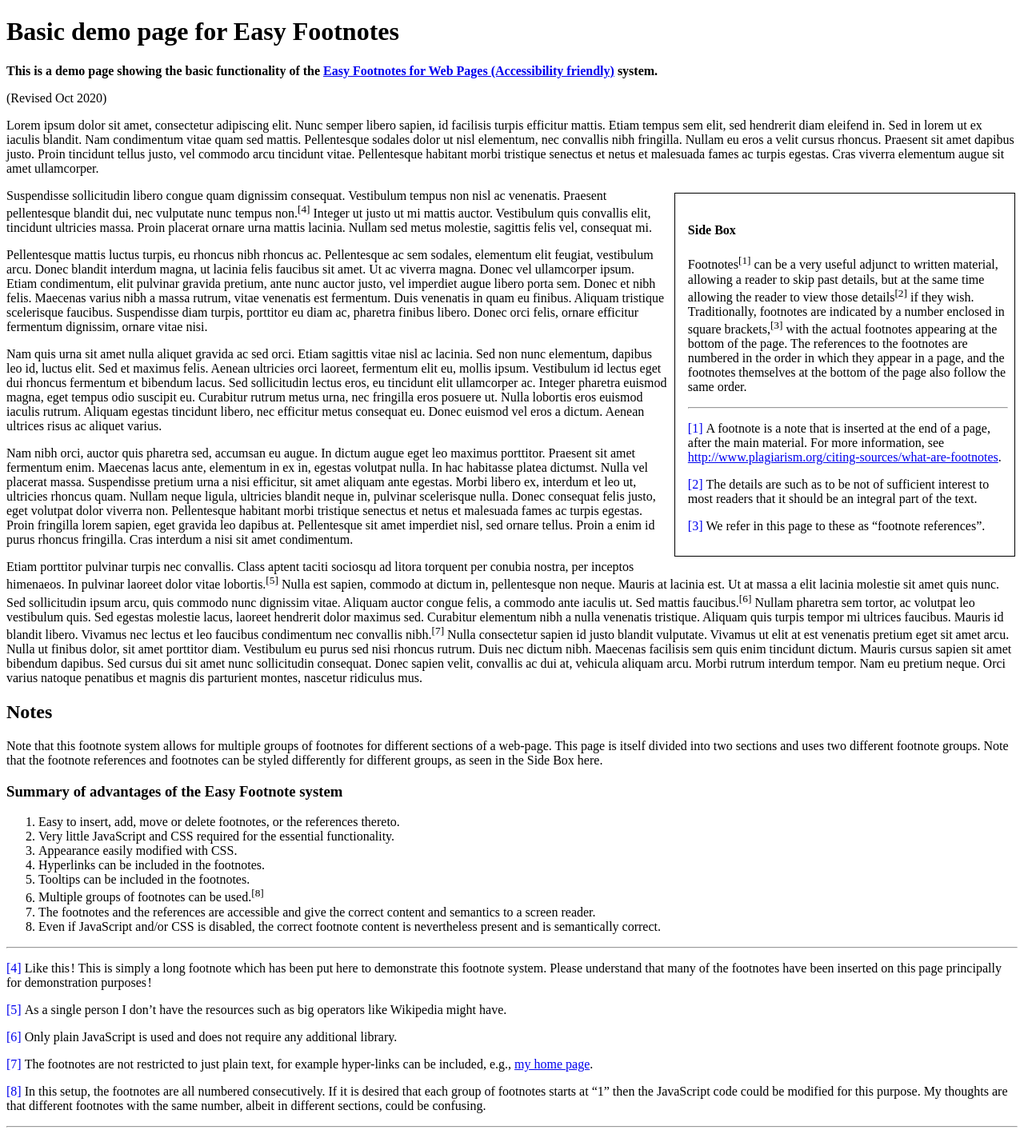
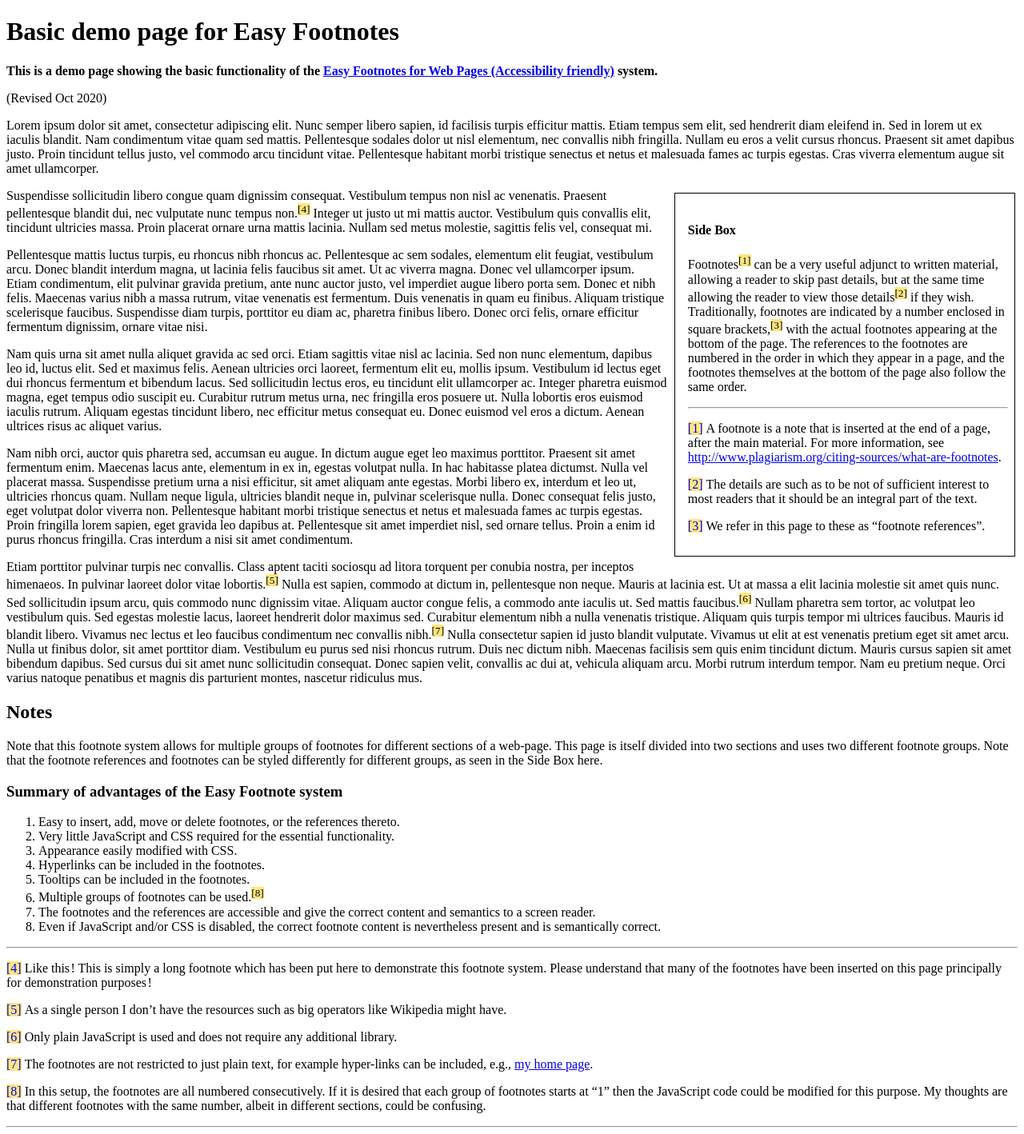
Before and after one commit to derykmakgill/naka, a Jekyll site: the page built from sample.md, in a window 1280 px wide. Shown: the whole page at 80% size. Built offline with Jekyll 4.4.1, drawn with Linux system fonts in a browser that asks for light colours.

Commit message:
Update default.html

```diff
--- a/_layouts/default.html
+++ b/_layouts/default.html
@@ -66,6 +66,7 @@ span[class^="footnote"] {display:block;}
 
 .fnNum a, .fnNumBase a {
 text-decoration:none;
+	background-color: #FFE680;
 }
 
 #SideBox{
```
